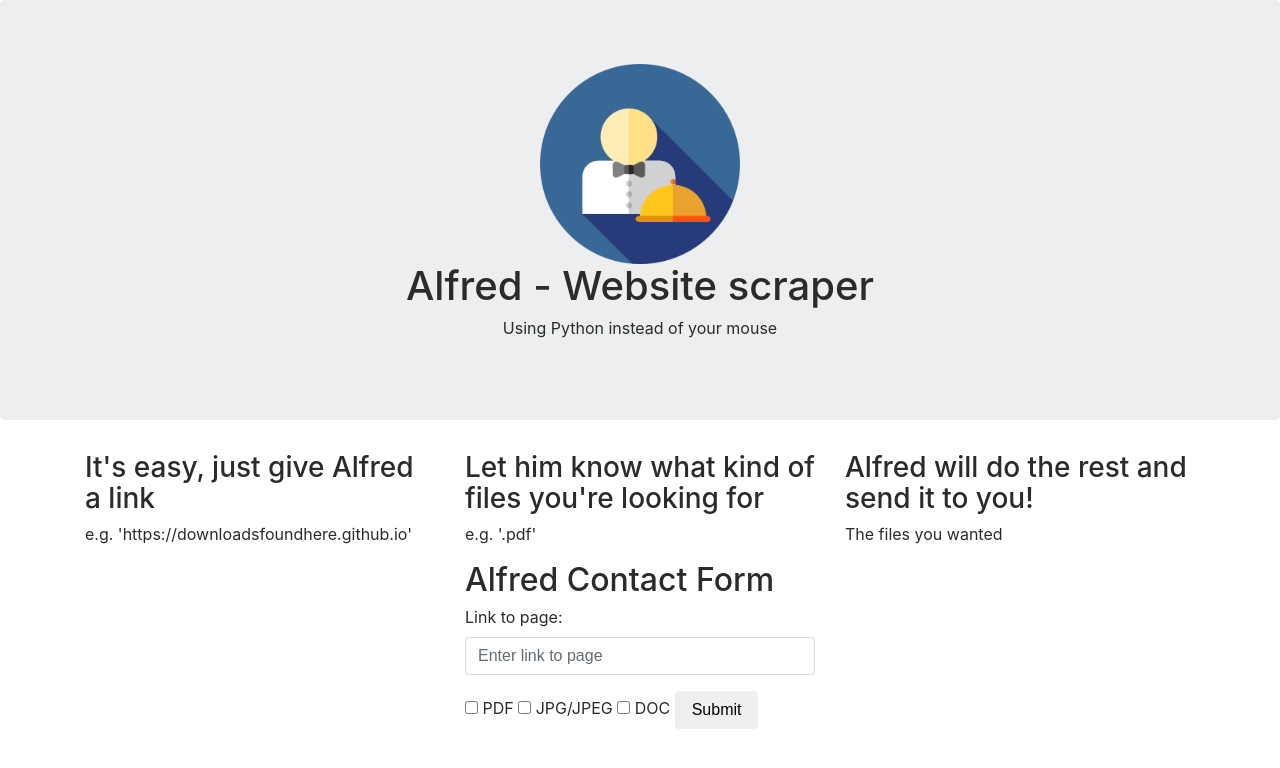
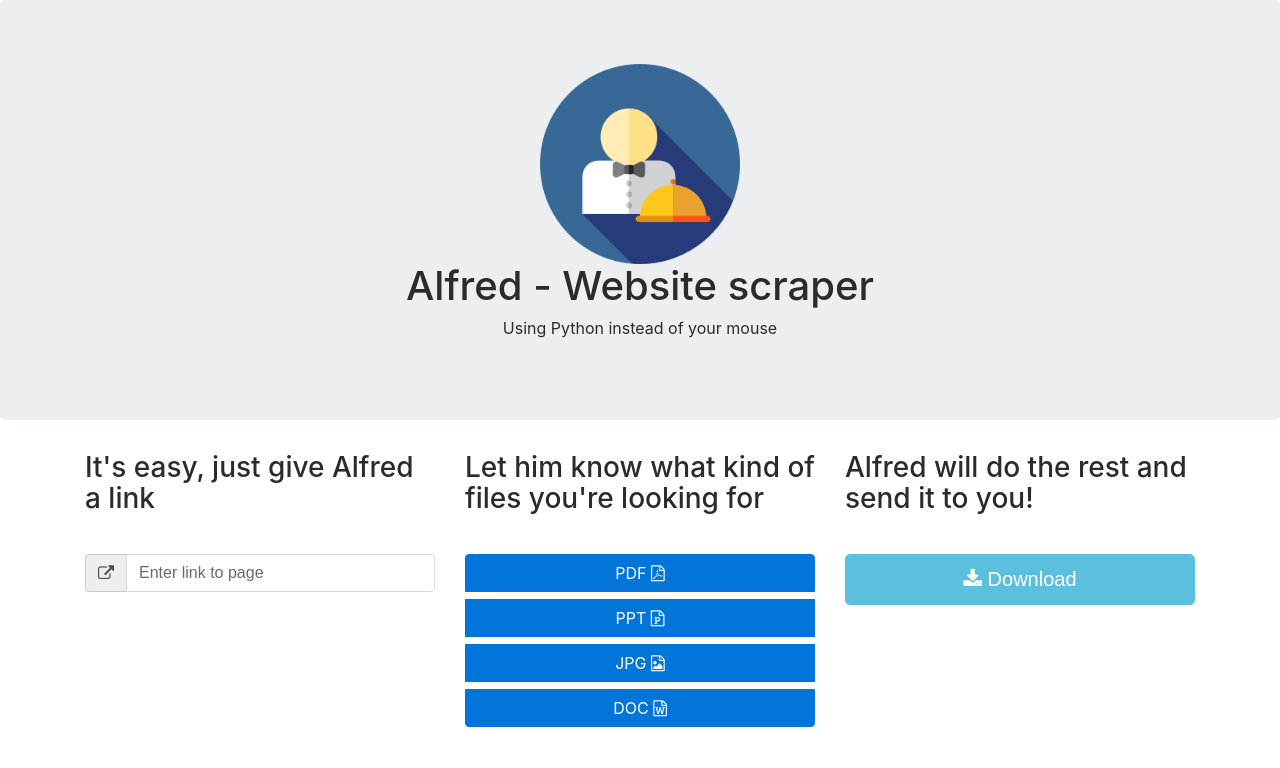
Before and after one commit to khuongTiet/alfred, a Flask app: page / in a window 1280 px wide. Shown: the top 768 px of the page. Run offline with Flask 2, Linux system fonts and the light colour scheme; some libraries are stand-ins or nearby versions.

Commit message:
ALF-04 added icons and form styling

```diff
--- /dev/null
+++ b/static/css/styles.css
@@ -0,0 +1,3 @@
+.secondary-row {
+  margin-top: 2em;
+}
--- a/templates/base.html
+++ b/templates/base.html
@@ -4,6 +4,8 @@
     <title>Alfred</title>
     <link rel="icon" type="image/png" sizes="32x32" href="{{ url_for('static', filename='img/favicon-32x32.png')}}">
     <link rel="icon" type="image/png" sizes="16x16" href="{{ url_for('static', filename='img/favicon-16x16.png')}}">
+    <link rel="stylesheet" href="{{ url_for('static', filename='css/styles.css') }}">
+    <link href="https://maxcdn.bootstrapcdn.com/font-awesome/4.7.0/css/font-awesome.min.css" rel="stylesheet">
     <link rel="stylesheet" href="https://maxcdn.bootstrapcdn.com/bootstrap/4.0.0-beta.3/css/bootstrap.min.css" integrity="sha384-Zug+QiDoJOrZ5t4lssLdxGhVrurbmBWopoEl+M6BdEfwnCJZtKxi1KgxUyJq13dy" crossorigin="anonymous">
   </head>
   <body>
--- a/templates/home.html
+++ b/templates/home.html
@@ -7,47 +7,54 @@
   {% endblock %}
 
   {% block container %}
+    <form action="{{ url_for('results') }}" method="post">
       <div class="row">
         <div class="col-sm-4">
           <h3> It's easy, just give Alfred a link </h3>
-        <p>
-          e.g. 'https://downloadsfoundhere.github.io'
-        </p>
         </div>
         <div class="col-sm-4">
           <h3> Let him know what kind of files you're looking for </h3>
-        <p>
-          e.g. '.pdf'
-        </p>
         </div>
         <div class="col-sm-4">
           <h3> Alfred will do the rest and send it to you! </h3>
+        </div>
+      </div>
+      <div class="row secondary-row">
+        <div class="col-sm-4">
+          <div class="input-group">
+            <span class="input-group-addon"><i class="fa fa-external-link" aria-hidden="true"></i></span>
+            <input type="url" class="form-control" name="target" placeholder="Enter link to page">
+          </div>
+        </div>
+        <div class="col-sm-4">
+          <div class="btn-group-vertical btn-block" data-toggle="buttons">
+            <label class="btn btn-primary">
+              <input type="checkbox" autocomplete="off">
+              PDF
+              <i class="fa fa-file-pdf-o" aria-hidden="true"></i>
+            </label>
+            <label class="btn btn-primary">
+              <input type="checkbox" autocomplete="off">
+              PPT
+              <i class="fa fa-file-powerpoint-o" aria-hidden="true"></i>
+            </label>
+            <label class="btn btn-primary">
+              <input type="checkbox" autocomplete="off">
+              JPG
+              <i class="fa fa-file-image-o" aria-hidden="true"></i>
+            </label>
+            <label class="btn btn-primary">
+              <input type="checkbox" autocomplete="off">
+              DOC
+              <i class="fa fa-file-word-o" aria-hidden="true"></i>
+            </label>
+          </div>
+        </div>
+        <div class="col-sm-4">
           <p>
-          The files you wanted
+            <button type="submit" class="btn btn-info btn-lg btn-block"><i class="fa fa-download" aria-hidden="true"></i> Download</button>
           </p>
         </div>
       </div>
-    <div class="row">
-      <div class="col-sm-4"></div>
-      <div class="col-sm-4">
-        <h2>Alfred Contact Form</h2>
-        <form action="{{ url_for('results') }}" method="post">
-          <div class="form-group">
-            <label for="url">Link to page:</label>
-            <input type="url" class="form-control" name="target" placeholder="Enter link to page">
-          </div>
-          <span class="checkbox-inline">
-            <label><input type="checkbox"> PDF</label>
-          </span>
-          <span class="checkbox-inline">
-            <label><input type="checkbox"> JPG/JPEG</label>
-          </span>
-          <span class="checkbox-inline">
-            <label><input type="checkbox"> DOC</label>
-          </span>
-          <button type="submit" class="btn btn-default">Submit</button>
     </form>
-      </div>
-      <div class="col-sm-4"></div>
-    </div>
   {% endblock %}
```
Also changed, not shown: templates/results.html (+10 -2 lines). Lines whose indentation alone changed are shown as unchanged.
